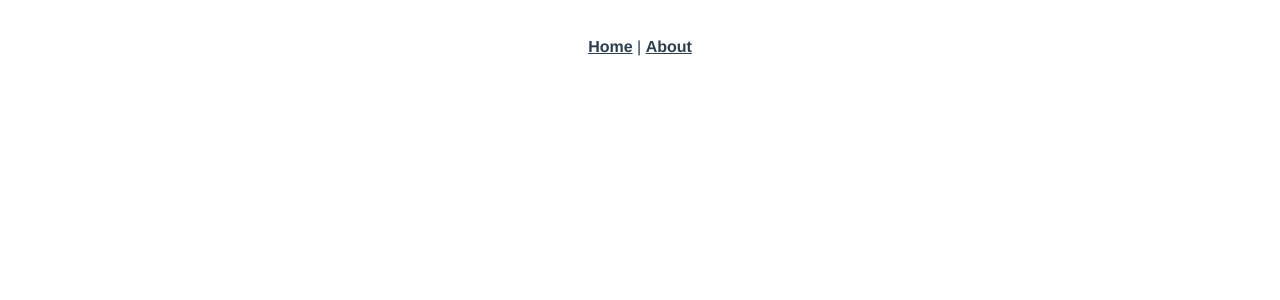
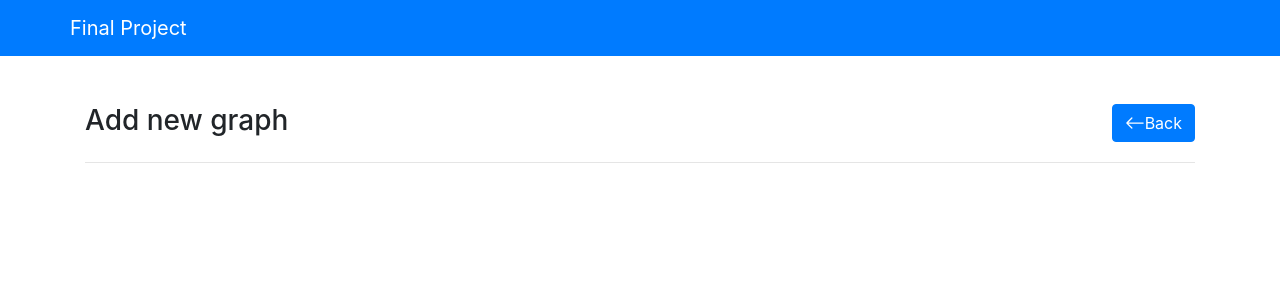
Before and after one commit to mouloud-madi/final-project, a Vue app: page /create in a window 1280 px wide. Shown: the top 300 px of the page. Built offline with nearby package versions, Linux system fonts and the light colour scheme.

Commit message:
create components graph(index and create) and navbar

```diff
--- a/public/index.html
+++ b/public/index.html
@@ -4,14 +4,9 @@
     <meta charset="utf-8">
     <meta http-equiv="X-UA-Compatible" content="IE=edge">
     <meta name="viewport" content="width=device-width,initial-scale=1.0">
-    <link rel="icon" href="<%= BASE_URL %>favicon.ico">
-    <title><%= htmlWebpackPlugin.options.title %></title>
+    <title>graph</title>
   </head>
   <body>
-    <noscript>
-      <strong>We're sorry but <%= htmlWebpackPlugin.options.title %> doesn't work properly without JavaScript enabled. Please enable it to continue.</strong>
-    </noscript>
     <div id="app"></div>
-    <!-- built files will be auto injected -->
   </body>
 </html>
--- a/src/App.vue
+++ b/src/App.vue
@@ -1,32 +1,15 @@
 <template>
-  <div id="app">
-    <div id="nav">
-      <router-link to="/">Home</router-link> |
-      <router-link to="/about">About</router-link>
-    </div>
-    <router-view />
+  <div>
+    <navbar></navbar>
+    <router-view></router-view>
   </div>
 </template>
-
-<style lang="scss">
-#app {
-  font-family: Avenir, Helvetica, Arial, sans-serif;
-  -webkit-font-smoothing: antialiased;
-  -moz-osx-font-smoothing: grayscale;
-  text-align: center;
-  color: #2c3e50;
-}
-
-#nav {
-  padding: 30px;
-
-  a {
-    font-weight: bold;
-    color: #2c3e50;
-
-    &.router-link-exact-active {
-      color: #42b983;
-    }
+<script>
+import navbar from "./components/layouts/navbar";
+export default {
+  name: "main",
+  components: {
+    navbar,
   }
-}
-</style>
+};
+</script>
--- a/src/components/HelloWorld.vue
+++ /dev/null
@@ -1,122 +0,0 @@
-<template>
-  <div class="hello">
-    <h1>{{ msg }}</h1>
-    <p>
-      For a guide and recipes on how to configure / customize this project,<br />
-      check out the
-      <a href="https://cli.vuejs.org" target="_blank" rel="noopener"
-        >vue-cli documentation</a
-      >.
-    </p>
-    <h3>Installed CLI Plugins</h3>
-    <ul>
-      <li>
-        <a
-          href="https://github.com/vuejs/vue-cli/tree/dev/packages/%40vue/cli-plugin-babel"
-          target="_blank"
-          rel="noopener"
-          >babel</a
-        >
-      </li>
-      <li>
-        <a
-          href="https://github.com/vuejs/vue-cli/tree/dev/packages/%40vue/cli-plugin-router"
-          target="_blank"
-          rel="noopener"
-          >router</a
-        >
-      </li>
-      <li>
-        <a
-          href="https://github.com/vuejs/vue-cli/tree/dev/packages/%40vue/cli-plugin-eslint"
-          target="_blank"
-          rel="noopener"
-          >eslint</a
-        >
-      </li>
-    </ul>
-    <h3>Essential Links</h3>
-    <ul>
-      <li>
-        <a href="https://vuejs.org" target="_blank" rel="noopener">Core Docs</a>
-      </li>
-      <li>
-        <a href="https://forum.vuejs.org" target="_blank" rel="noopener"
-          >Forum</a
-        >
-      </li>
-      <li>
-        <a href="https://chat.vuejs.org" target="_blank" rel="noopener"
-          >Community Chat</a
-        >
-      </li>
-      <li>
-        <a href="https://twitter.com/vuejs" target="_blank" rel="noopener"
-          >Twitter</a
-        >
-      </li>
-      <li>
-        <a href="https://news.vuejs.org" target="_blank" rel="noopener">News</a>
-      </li>
-    </ul>
-    <h3>Ecosystem</h3>
-    <ul>
-      <li>
-        <a href="https://router.vuejs.org" target="_blank" rel="noopener"
-          >vue-router</a
-        >
-      </li>
-      <li>
-        <a href="https://vuex.vuejs.org" target="_blank" rel="noopener">vuex</a>
-      </li>
-      <li>
-        <a
-          href="https://github.com/vuejs/vue-devtools#vue-devtools"
-          target="_blank"
-          rel="noopener"
-          >vue-devtools</a
-        >
-      </li>
-      <li>
-        <a href="https://vue-loader.vuejs.org" target="_blank" rel="noopener"
-          >vue-loader</a
-        >
-      </li>
-      <li>
-        <a
-          href="https://github.com/vuejs/awesome-vue"
-          target="_blank"
-          rel="noopener"
-          >awesome-vue</a
-        >
-      </li>
-    </ul>
-  </div>
-</template>
-
-<script>
-export default {
-  name: "HelloWorld",
-  props: {
-    msg: String
-  }
-};
-</script>
-
-<!-- Add "scoped" attribute to limit CSS to this component only -->
-<style scoped lang="scss">
-h3 {
-  margin: 40px 0 0;
-}
-ul {
-  list-style-type: none;
-  padding: 0;
-}
-li {
-  display: inline-block;
-  margin: 0 10px;
-}
-a {
-  color: #42b983;
-}
-</style>
--- /dev/null
+++ b/src/components/graph/create.vue
@@ -0,0 +1,27 @@
+<template>
+  <b-container class="bv-example-row mt-5">
+    <b-row>
+      <b-col>
+        <h3>Add new graph</h3>
+      </b-col>
+      <b-col class="text-right">
+        <router-link class="btn btn-primary" to="/">
+          <b-icon icon="arrow-left"></b-icon>Back
+        </router-link>
+      </b-col>
+    </b-row>
+    <hr />
+
+    <b-row class="justify-content-center">
+      <b-col cols="6">
+
+      </b-col>
+    </b-row>
+  </b-container>
+</template>
+
+<script>
+export default {
+  name: "create"
+};
+</script>
--- /dev/null
+++ b/src/components/graph/index.vue
@@ -0,0 +1,19 @@
+<template>
+  <b-container class="bv-example-row mt-5">
+    <b-row>
+      <b-col><h3> <b-icon icon="graph-down"></b-icon> Graphs</h3></b-col>
+      <b-col class="text-right">
+        <router-link class="btn btn-primary" to="/create">
+          <b-icon icon="plus"></b-icon> Add new graph
+        </router-link>
+      </b-col>
+    </b-row>
+    <hr/>
+  </b-container>
+</template>
+
+<script>
+export default {
+  name: "home"
+};
+</script>
--- /dev/null
+++ b/src/components/layouts/navbar.vue
@@ -0,0 +1,14 @@
+<template>
+  <div>
+    <b-navbar class="navbar navbar-expand-sm navbar-dark bg-primary">
+        <b-container>
+      <div class="navbar-brand">Final Project</div>
+        </b-container>
+    </b-navbar>
+  </div>
+</template>
+<script>
+export default {
+  name: "navbar"
+};
+</script>
--- a/src/main.js
+++ b/src/main.js
@@ -1,6 +1,11 @@
 import Vue from "vue";
 import App from "./App.vue";
 import router from "./router";
+import 'bootstrap/dist/css/bootstrap.css'
+import 'bootstrap-vue/dist/bootstrap-vue.css'
+import { BootstrapVue, IconsPlugin } from 'bootstrap-vue'
+Vue.use(BootstrapVue)
+Vue.use(IconsPlugin)
 
 Vue.config.productionTip = false;
 
--- a/src/router/index.js
+++ b/src/router/index.js
@@ -1,24 +1,21 @@
 import Vue from "vue";
 import VueRouter from "vue-router";
-import Home from "../views/Home.vue";
+import home from "../components/graph/index.vue";
+import create from "../components/graph/create.vue";
 
 Vue.use(VueRouter);
 
 const routes = [
   {
     path: "/",
-    name: "Home",
-    component: Home
+    name: "home",
+    component: home
   },
-  {
-    path: "/about",
-    name: "About",
-    // route level code-splitting
-    // this generates a separate chunk (about.[hash].js) for this route
-    // which is lazy-loaded when the route is visited.
-    component: () =>
-      import(/* webpackChunkName: "about" */ "../views/About.vue")
-  }
+   {
+    path: "/create",
+    name: "create",
+    component: create
+  },
 ];
 
 const router = new VueRouter({
--- a/src/views/About.vue
+++ /dev/null
@@ -1,5 +0,0 @@
-<template>
-  <div class="about">
-    <h1>This is an about page</h1>
-  </div>
-</template>
--- a/src/views/Home.vue
+++ /dev/null
@@ -1,18 +0,0 @@
-<template>
-  <div class="home">
-    <img alt="Vue logo" src="../assets/logo.png" />
-    <HelloWorld msg="Welcome to Your Vue.js App" />
-  </div>
-</template>
-
-<script>
-// @ is an alias to /src
-import HelloWorld from "@/components/HelloWorld.vue";
-
-export default {
-  name: "Home",
-  components: {
-    HelloWorld
-  }
-};
-</script>
```
Also changed, not shown: src/storage/index.js (added, +12 -0 lines).
